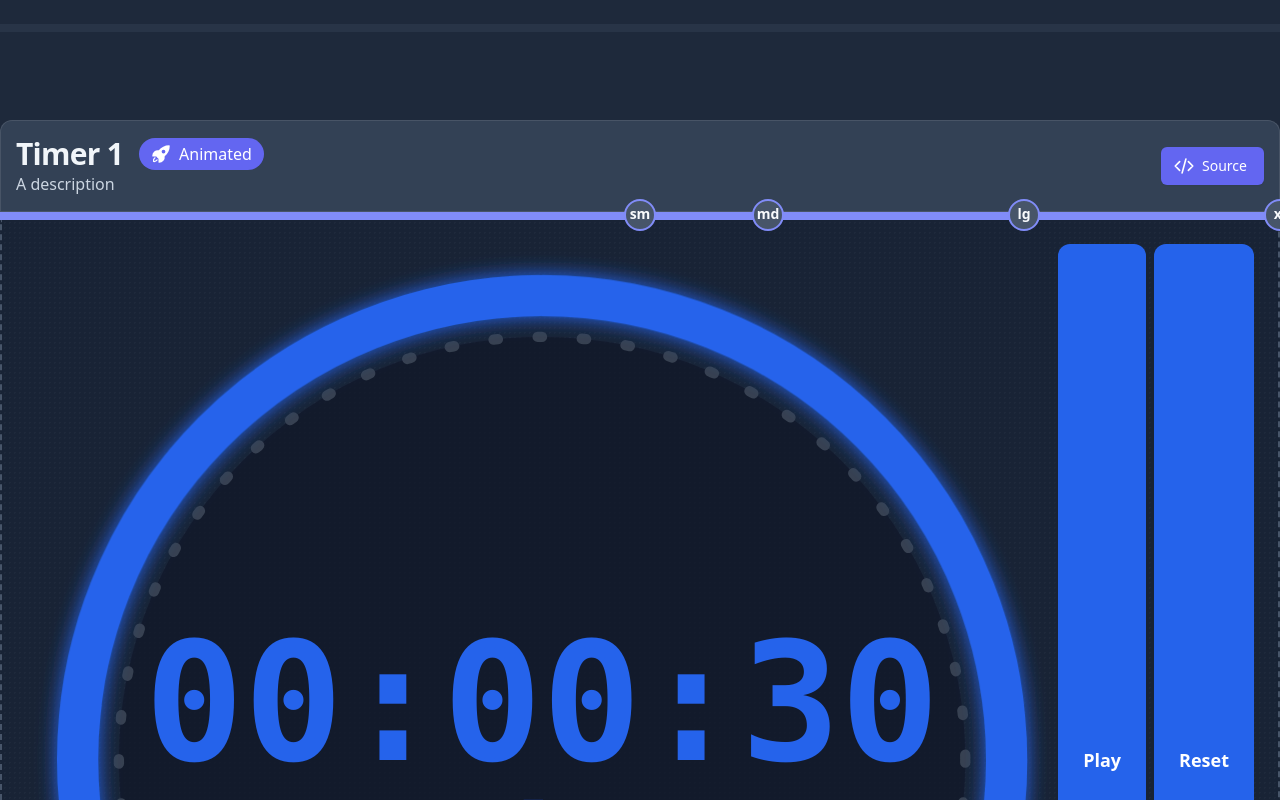
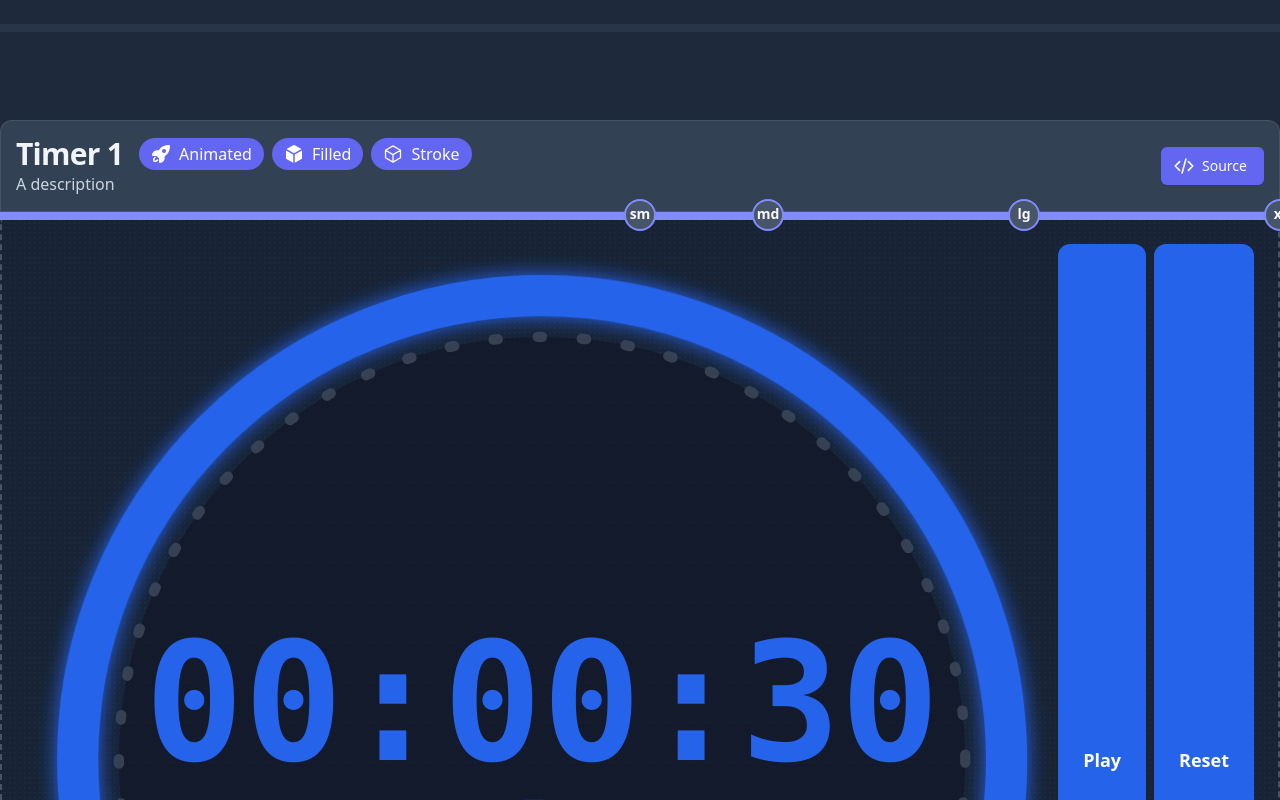
Before and after one commit to ZEBAS204/professional-looking-timers, a React (Vite) app: page / in a window 1280 px wide. Shown: the part 820-1620 px from the top of the page. Built offline with nearby package versions, Linux system fonts and the light colour scheme.

Commit message:
Add showcase tags

```diff
--- a/src/components/atoms/showcase/showcase.tsx
+++ b/src/components/atoms/showcase/showcase.tsx
@@ -1,6 +1,14 @@
 import { useState, useRef, useEffect } from 'react'
-import { CodeBracketIcon, LinkIcon } from '@heroicons/react/24/outline'
-import { RocketLaunchIcon } from '@heroicons/react/24/solid'
+import {
+	CodeBracketIcon,
+	LinkIcon,
+	CubeIcon as CubeIconStroke,
+} from '@heroicons/react/24/outline'
+import {
+	RocketLaunchIcon,
+	UsersIcon,
+	CubeIcon as CubeIconSolid,
+} from '@heroicons/react/20/solid'
 import Resizable from 'components/atoms/resizable'
 
 import styles from './showcase.module.css'
@@ -25,7 +33,6 @@ export default function ({
 
 	useEffect(() => {
 		const parentWidth = ref.current?.offsetWidth
-		console.log(parentWidth)
 		setWidth(parentWidth)
 	}, [])
 
@@ -38,6 +45,8 @@ export default function ({
 							{title}
 						</h2>
 						<Tag icon={RocketLaunchIcon}>Animated</Tag>
+						<Tag icon={CubeIconSolid}>Filled</Tag>
+						<Tag icon={CubeIconStroke}>Stroke</Tag>
 						<a
 							aria-hidden="true"
 							href={`#${id}`}
```
